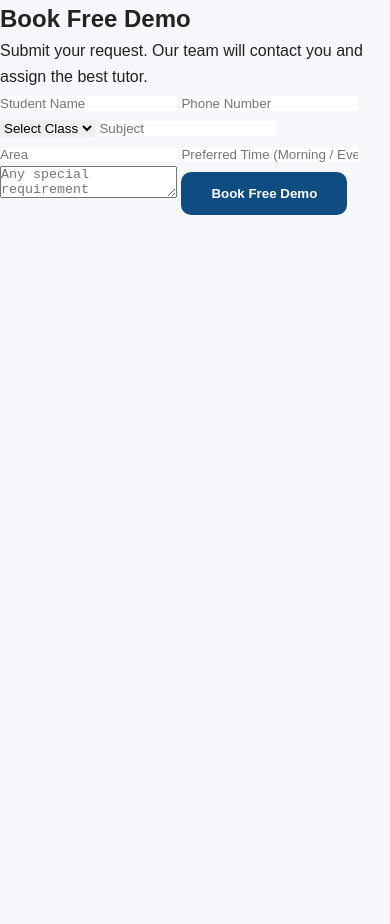
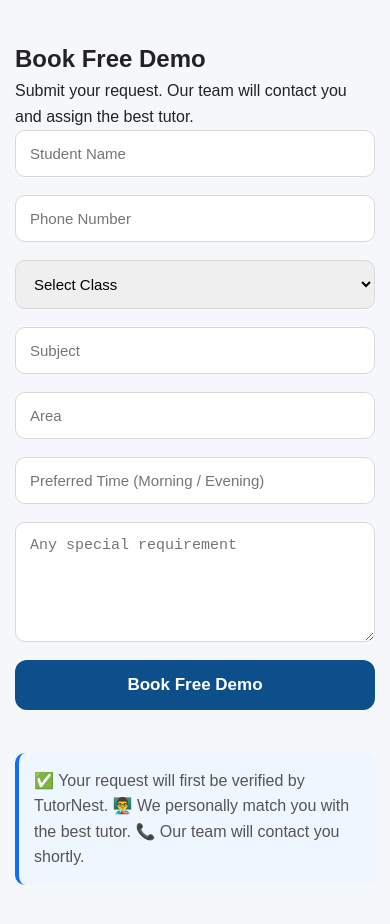
Before and after one commit to locantrabusiness-art/TutorNest, a website: page book-demo.html in a window 390 px wide. Before the commit the page ends 844 px from the top, so only its background shows below. Drawn offline with Linux system fonts and the light colour scheme.

Commit message:
feat: add demo booking page and integrate TutorNest CRM workflow

```diff
--- a/book-demo.html
+++ b/book-demo.html
@@ -2,6 +2,7 @@
 <html lang="en">
 
 <head>
+    <link rel="stylesheet" href="css/book-demo.css">
 
 <meta charset="UTF-8">
 
@@ -27,7 +28,7 @@
 Submit your request. Our team will contact you and assign the best tutor.
 </p>
 
-<form id="bookingForm">
+<form id="demoForm" class="demo-form">
 
 <input
 type="text"
@@ -85,13 +86,19 @@ placeholder="Preferred Time (Morning / Evening)">
 id="message"
 placeholder="Any special requirement"></textarea>
 
-<button
-type="submit"
-class="primary-btn">
-
+<button type="submit" class="demo-btn">
 Book Free Demo
 
 </button>
+<div class="demo-note">
+
+✅ Your request will first be verified by TutorNest.
+
+👨‍🏫 We personally match you with the best tutor.
+
+📞 Our team will contact you shortly.
+
+</div>
 
 </form>
 
--- /dev/null
+++ b/css/book-demo.css
@@ -0,0 +1,104 @@
+body{
+    margin:0;
+    padding:40px 15px;
+    background:#f5f7fb;
+    font-family:Poppins,sans-serif;
+}
+
+.demo-container{
+    max-width:700px;
+    margin:auto;
+    background:#fff;
+    border-radius:18px;
+    padding:35px;
+    box-shadow:0 15px 40px rgba(0,0,0,.08);
+}
+
+.demo-container h1{
+    margin:0;
+    color:#0d4f8b;
+    text-align:center;
+    font-size:34px;
+}
+
+.demo-container p{
+    text-align:center;
+    color:#666;
+    margin:12px 0 30px;
+}
+
+.demo-form{
+    display:grid;
+    grid-template-columns:1fr 1fr;
+    gap:18px;
+}
+
+.demo-form input,
+.demo-form select,
+.demo-form textarea{
+    width:100%;
+    padding:14px;
+    border:1px solid #d8d8d8;
+    border-radius:10px;
+    font-size:15px;
+    box-sizing:border-box;
+    transition:.3s;
+}
+
+.demo-form textarea{
+    grid-column:1/3;
+    min-height:120px;
+    resize:vertical;
+}
+
+.demo-form input:focus,
+.demo-form select:focus,
+.demo-form textarea:focus{
+    outline:none;
+    border-color:#0d6efd;
+    box-shadow:0 0 0 4px rgba(13,110,253,.12);
+}
+
+.demo-btn{
+    grid-column:1/3;
+    background:#0d4f8b;
+    color:#fff;
+    border:none;
+    padding:15px;
+    border-radius:12px;
+    font-size:17px;
+    font-weight:600;
+    cursor:pointer;
+    transition:.3s;
+}
+
+.demo-btn:hover{
+    background:#083b68;
+    transform:translateY(-2px);
+}
+
+.demo-note{
+    margin-top:25px;
+    background:#eef6ff;
+    border-left:4px solid #0d6efd;
+    padding:15px;
+    border-radius:10px;
+    color:#555;
+}
+
+@media(max-width:700px){
+
+.demo-form{
+grid-template-columns:1fr;
+}
+
+.demo-form textarea,
+.demo-btn{
+grid-column:1;
+}
+
+.demo-container{
+padding:25px;
+}
+
+}
--- a/js/book-demo.js
+++ b/js/book-demo.js
@@ -13,10 +13,7 @@ const params = new URLSearchParams(location.search);
 const tutorId = params.get("tutor");
 
 const tutorName = params.get("name");
-const params = new URLSearchParams(window.location.search);
 
-const tutorId = params.get("id") || "";
-const tutorName = decodeURIComponent(params.get("name") || "");
 
 const form = document.getElementById("demoForm");
 
@@ -34,13 +31,13 @@ form.addEventListener("submit", async (e) => {
 
       phone: document.getElementById("phone").value.trim(),
 
-      city: document.getElementById("city").value.trim(),
+      class: document.getElementById("class").value,
 
-      className: document.getElementById("class").value,
+area: document.getElementById("city").value.trim(),
 
-      subject: document.getElementById("subject").value.trim(),
+subject: document.getElementById("subject").value.trim(),
 
-      message: document.getElementById("message").value.trim(),
+remarks: document.getElementById("message").value.trim(),
       requestedTutor: tutorId,
 
 requestedTutorName: tutorName,
```
Also changed, not shown: admin-dashboard-v2.html (+2 -13 lines).
